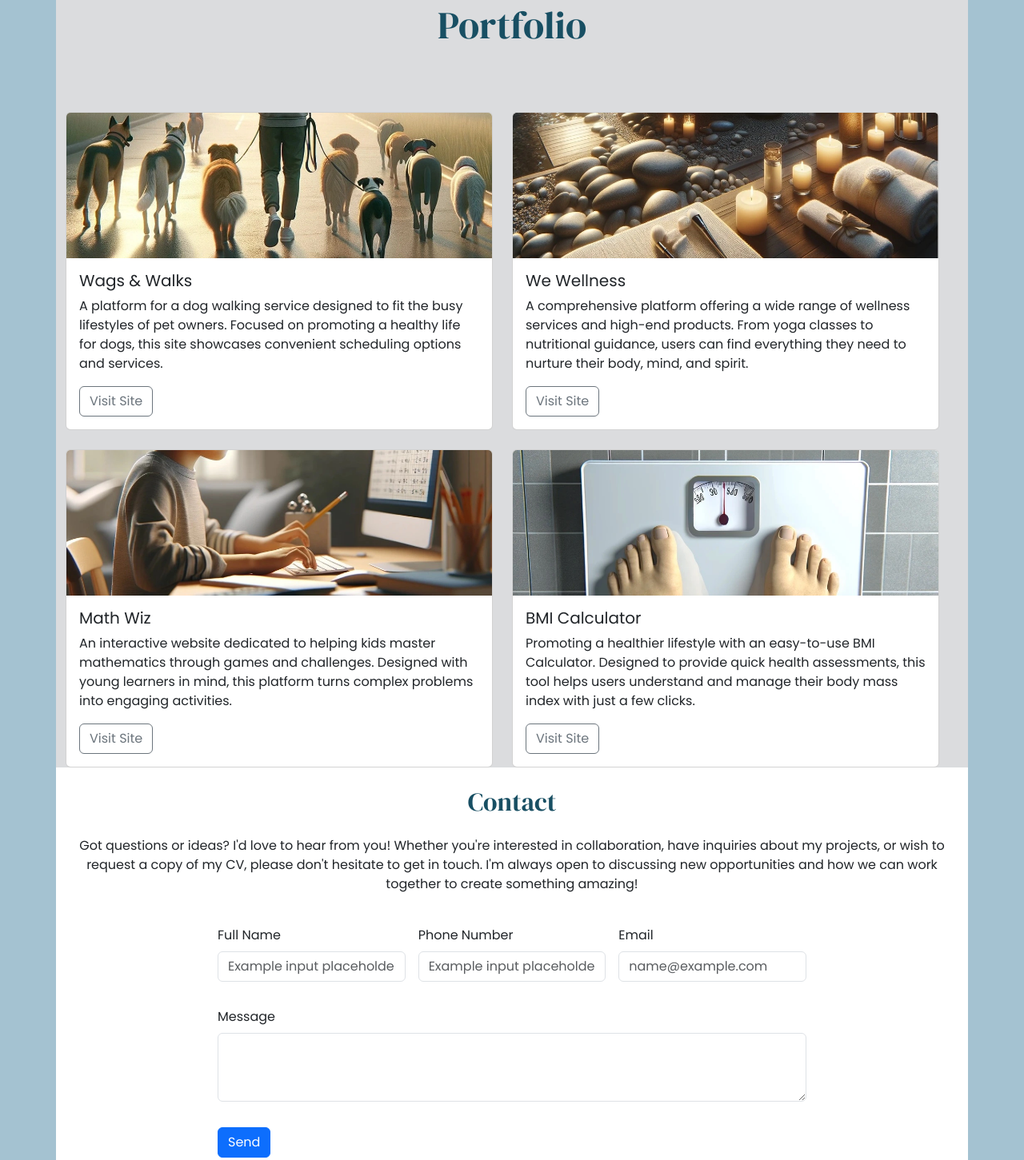
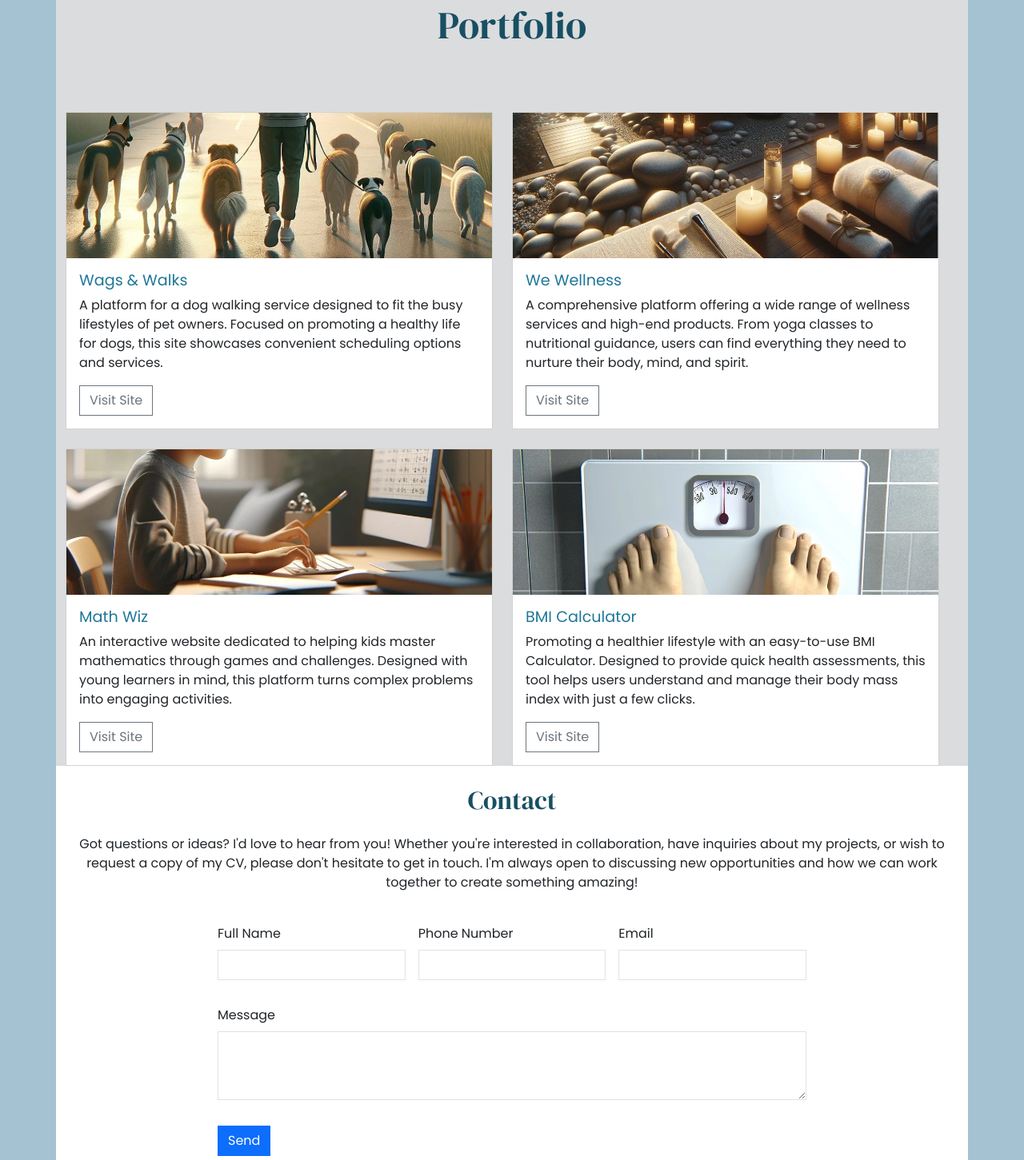
Before and after one commit to Dave-MK/developer-portfolio, a plain HTML site: page index.html in a window 1280 px wide. Shown: the part 1070-2521 px from the top of the page at 80% size. Drawn offline with nearby package versions, Linux system fonts and the light colour scheme.

Commit message:
Customise style of site to override some of the standard bootstrap styles

```diff
--- a/assets/css/style.css
+++ b/assets/css/style.css
@@ -20,17 +20,41 @@ h2 {
     color: #184f63;
 }
 
+.sharp-corners, .sharp-corners * {
+    border-radius: 0;
+}
+
+/* About section */
+
 #about {
     background-color: white;
 }
+
+/* Portfolio section */
 
 #portfolio {
     background-color: #dbdcde;
 }
 
+#portfolio .card-title {
+    color: #1f7798;
+    font-size: 1.2rem;
+}
+
+#portfolio .btn-outline-secondary:hover {
+    background-color: #1f7798;
+}
+
+#portfolio .card-text {
+    min-height: 120px;
+}
+/* Footer section */
+
 #contact {
     background-color: white;
 }
+
+/* Header section */
 
 #hero {
     background-color: #dbdcde;
@@ -38,3 +62,11 @@ h2 {
     min-height: 500px;
     padding: 5% 7%;
 }
+
+/* Media Queries */
+
+@media screen and (min-width:1200px) {
+    #portfolio .card-text {
+        min-height: auto;
+    }
+}
--- a/index.html
+++ b/index.html
@@ -13,7 +13,7 @@
     <nav class="navbar navbar-expand-sm bg-body-tertiary">
         <div class="container">
             <a class="navbar-brand" href="index.html">Mei Wong</a>
-            <button class="navbar-toggler" type="button" data-bs-toggle="collapse" data-bs-target="#navbarSupportedContent" aria-controls="navbarSupportedContent" aria-expanded="false" aria-label="Toggle navigation">
+            <button class="navbar-toggler sharp-corners" type="button" data-bs-toggle="collapse" data-bs-target="#navbarSupportedContent" aria-controls="navbarSupportedContent" aria-expanded="false" aria-label="Toggle navigation">
             <span class="navbar-toggler-icon"></span>
             </button>
             <div class="collapse navbar-collapse" id="navbarSupportedContent">
@@ -60,7 +60,7 @@
                 <!-- mb-5 gives extra margin spacing under lead text -->
                 <p class="lead mb-5">Let's create something amazing together!</p>
                 <!-- Button trigger modal -->
-                <button type="button" class="btn btn-primary" data-bs-toggle="modal" data-bs-target="#exampleModal">Subscribe to my Newsletter!</button>
+                <button type="button" class="btn btn-primary sharp-corners" data-bs-toggle="modal" data-bs-target="#exampleModal">Subscribe to my Newsletter!</button>
             </div>
         </section>
     </header>
@@ -112,7 +112,7 @@
                 <div class="row row-cols-1 row-cols-md-2 g-4">
                     <!-- Cards -->
                     <div class="col">
-                    <div class="card">
+                    <div class="card sharp-corners">
                         <img src="./assets/images/wags-and-walks.webp" class="card-img-top" alt="A man walking several dogs early in the morning">
                         <div class="card-body">
                         <h5 class="card-title">Wags & Walks</h5>
@@ -122,7 +122,7 @@
                     </div>
                     </div>
                     <div class="col">
-                    <div class="card">
+                    <div class="card sharp-corners">
                         <img src="./assets/images/we-wellness.webp" class="card-img-top" alt="A spa with candles towels and natural material">
                         <div class="card-body">
                         <h5 class="card-title">We Wellness</h5>
@@ -132,7 +132,7 @@
                     </div>
                     </div>
                     <div class="col">
-                    <div class="card">
+                    <div class="card sharp-corners">
                         <img src="./assets/images/math-wiz.webp" class="card-img-top" alt="A child practicing math at a computer">
                         <div class="card-body">
                         <h5 class="card-title">Math Wiz</h5>
@@ -142,7 +142,7 @@
                     </div>
                     </div>
                     <div class="col">
-                    <div class="card">
+                    <div class="card sharp-corners">
                         <img src="./assets/images/bmi-calculator.webp" class="card-img-top" alt="Weighing scales seen from the first person view of the person standing on the scales">
                         <div class="card-body">
                         <h5 class="card-title">BMI Calculator</h5>
@@ -164,20 +164,20 @@
                     Got questions or ideas? I'd love to hear from you! Whether you're interested in collaboration, have inquiries about my projects, or wish to request a copy of my CV, please don't hesitate to get in touch. I'm always open to discussing new opportunities and how we can work together to create something amazing!
                 </p>
             </div>
-            <div class="col-12 col-md-10 col-lg-8 mb-4">
+            <div class="col-12 col-md-10 col-lg-8 mb-4 sharp-corners">
                 <!-- Contact Form -->
                 <form class="row g-3">
                     <div class="mb-3 col-lg-4">
                         <label for="formGroupExampleInput" class="form-label">Full Name</label>
-                        <input type="text" class="form-control" id="formGroupExampleInput" placeholder="Example input placeholder">
+                        <input type="text" class="form-control" id="formGroupExampleInput">
                     </div>
                     <div class="mb-3 col-lg-4">
                         <label for="formGroupExampleInput" class="form-label">Phone Number</label>
-                        <input type="text" class="form-control" id="formGroupExampleInput" placeholder="Example input placeholder">
+                        <input type="text" class="form-control" id="formGroupExampleInput">
                     </div>
                     <div class="mb-3 col-lg-4">
                         <label for="exampleFormControlInput1" class="form-label">Email</label>
-                        <input type="email" class="form-control" id="exampleFormControlInput1" placeholder="name@example.com">
+                        <input type="email" class="form-control" id="exampleFormControlInput1">
                     </div>
                     <div class="mb-3 col-lg-12">
                         <label for="exampleFormControlTextarea1" class="form-label">Message</label>
@@ -194,7 +194,7 @@
     <!-- Modal -->
     <div class="modal fade" id="exampleModal" tabindex="-1" aria-labelledby="exampleModalLabel" aria-hidden="true">
         <div class="modal-dialog modal-lg">
-            <div class="modal-content">
+            <div class="modal-content sharp-corners">
                 <div class="modal-header">
                     <h1 class="modal-title fs-5" id="exampleModalLabel">Subscribe</h1>
                     <button type="button" class="btn-close" data-bs-dismiss="modal" aria-label="Close"></button>
```
